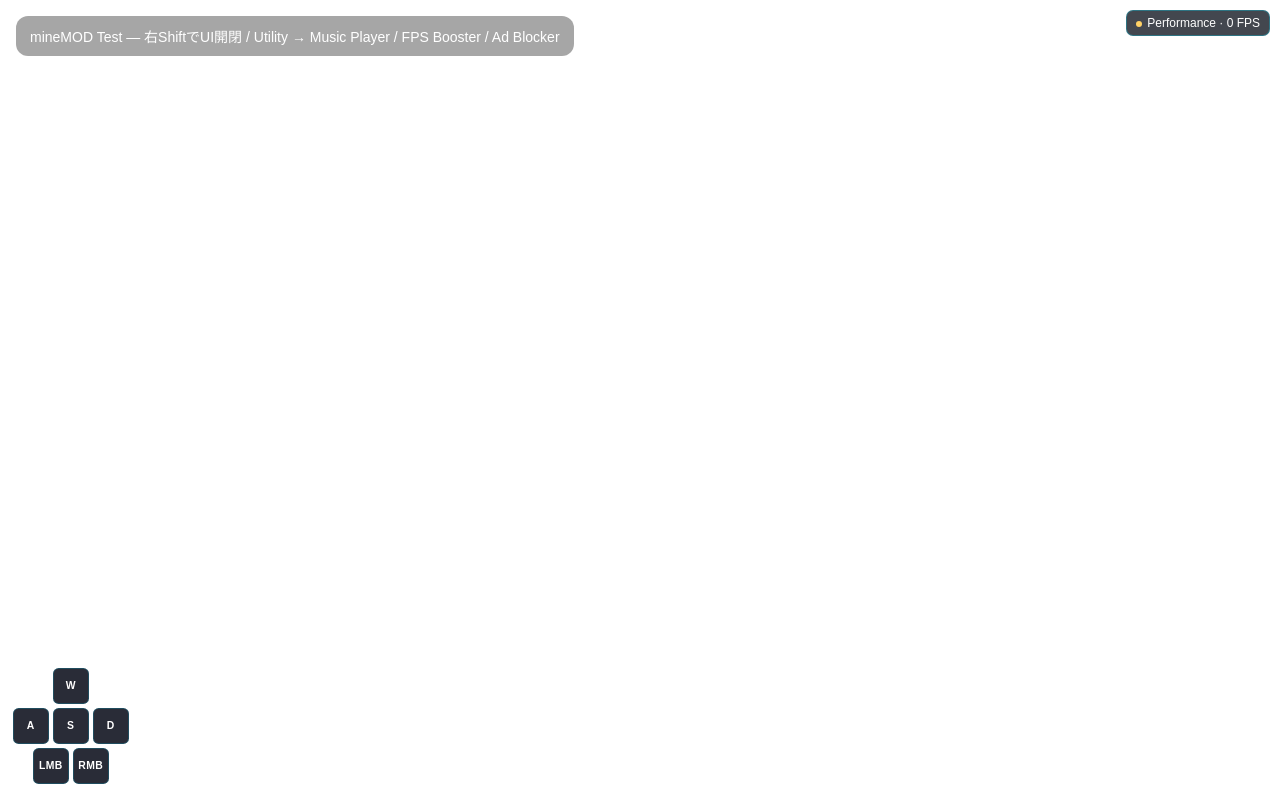
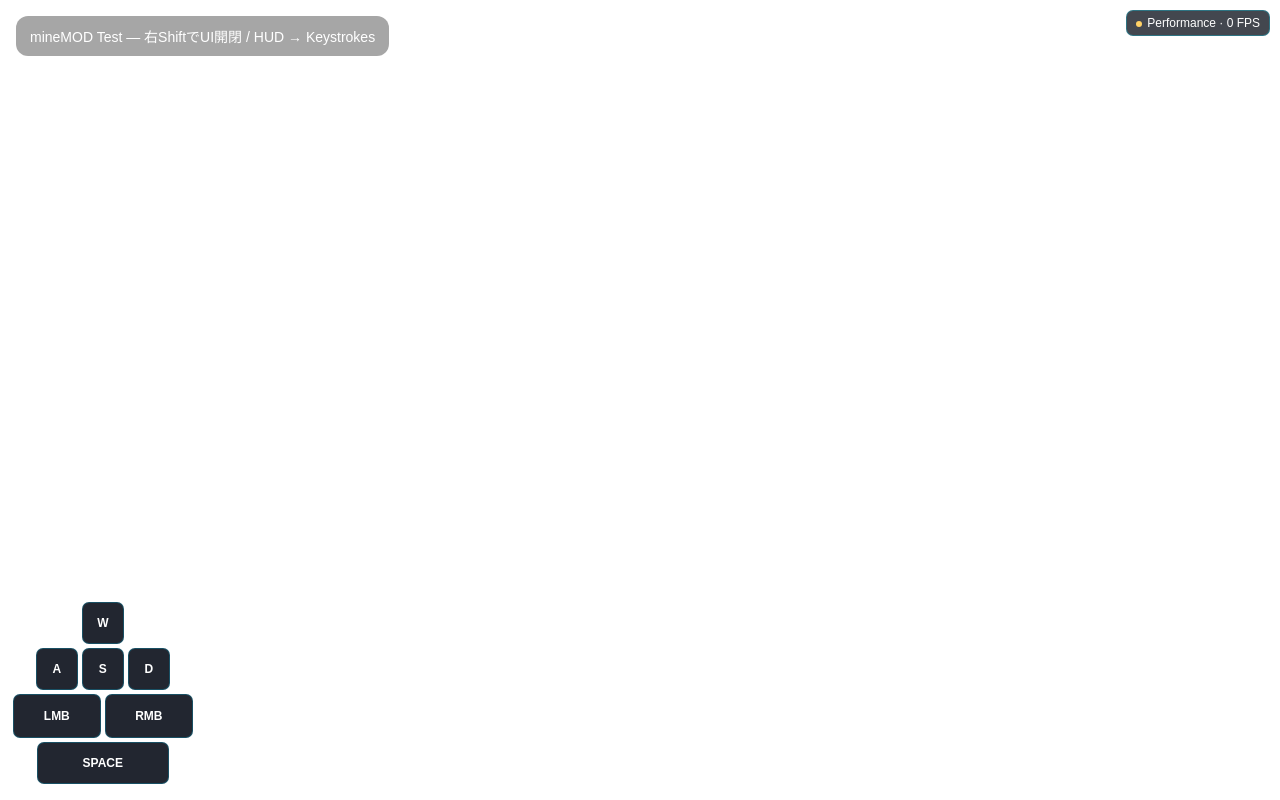
Before and after one commit to wladimirXpeterXkeppen/mineMOD, a plain HTML site: page index.html in a window 1280 px wide. Drawn offline with Linux system fonts and the light colour scheme.

Commit message:
Load enhanced Keystrokes module

```diff
--- a/index.html
+++ b/index.html
@@ -9,12 +9,13 @@
 </head>
 <body>
     <div style="position:fixed;left:16px;top:16px;z-index:10;color:white;font:14px sans-serif;background:rgba(0,0,0,.35);padding:10px 14px;border-radius:12px;backdrop-filter:blur(10px)">
-        mineMOD Test — 右ShiftでUI開閉 / Utility → Music Player / FPS Booster / Ad Blocker
+        mineMOD Test — 右ShiftでUI開閉 / HUD → Keystrokes
     </div>
     <script src="ad-bypass.js"></script>
     <script src="mod.js"></script>
     <script src="sonnet-integration.js"></script>
     <script src="fps-booster.js"></script>
     <script src="mp3-player.js"></script>
+    <script src="keystrokes-enhanced.js"></script>
 </body>
 </html>
```
